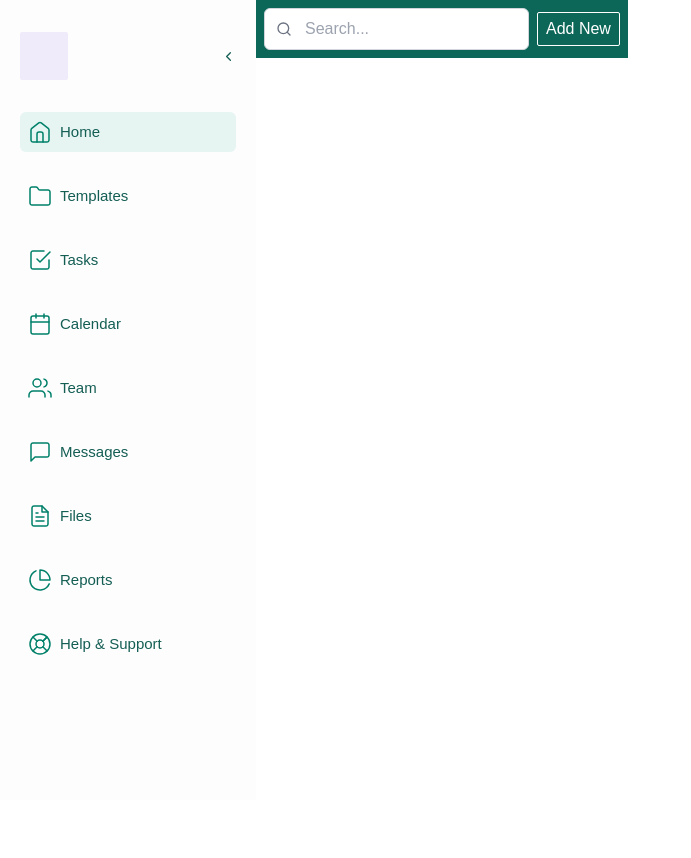
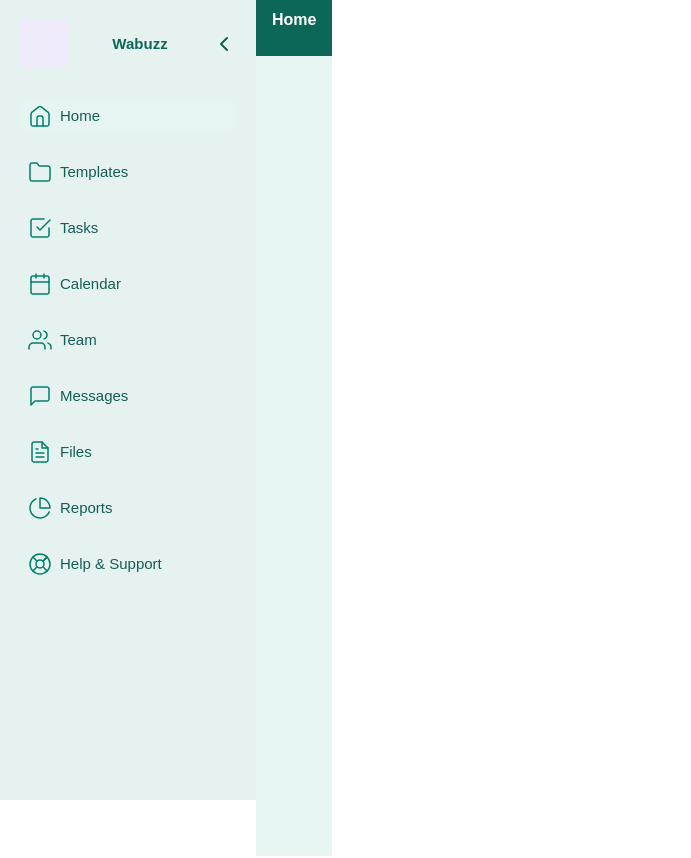
Before and after one commit to SarthakCentocode/marketing-tool, a Next.js app: page / in a window 1280 px wide. Both pictures are taken after a click on the button 27 px from the left and 39 px from the top of the page. Shown: the whole page, without its empty margins (0-691 px from the left). Built offline with nearby package versions, Linux system fonts and the light colour scheme.

Commit message:
commit changes

```diff
--- a/src/app/layout.tsx
+++ b/src/app/layout.tsx
@@ -13,7 +13,7 @@ export default function RootLayout({
   children: React.ReactNode;
 }>) {
   return (
-    <html lang="en">
+    <html lang="en" >
       <body className={`antialiased`}>
         <Sidebar>{children}</Sidebar>
       </body>
--- a/src/components/Sidebar.tsx
+++ b/src/components/Sidebar.tsx
@@ -1,8 +1,8 @@
 "use client";
 
-import { useState } from "react";
+import { useState, useEffect } from "react";
 import Link from "next/link";
-import { FiMenu, FiChevronLeft, FiSearch } from "react-icons/fi"; // Import the new arrow icon
+import { FiMenu, FiChevronLeft } from "react-icons/fi";
 import Image from "next/image";
 import home from "@/public/home.svg";
 import template from "@/public/template.svg";
@@ -19,54 +19,24 @@ type SidebarProps = {
 };
 
 const navigation = [
-  {
-    headline: "Home",
-    name: "dashboard",
-    route: "/dashboard",
-    icon: home,
-  },
+  { headline: "Home", name: "dashboard", route: "/dashboard", icon: home },
   {
     headline: "Templates",
     name: "Template Library",
     route: "/templates",
     icon: template,
   },
-  {
-    headline: "Tasks",
-    name: "Tasks",
-    route: "/tasks",
-    icon: task,
-  },
+  { headline: "Tasks", name: "Tasks", route: "/tasks", icon: task },
   {
     headline: "Calendar",
     name: "Calendar",
     route: "/calendar",
     icon: calender,
   },
-  {
-    headline: "Team",
-    name: "Team",
-    route: "/team",
-    icon: team,
-  },
-  {
-    headline: "Messages",
-    name: "Messages",
-    route: "/messages",
-    icon: message,
-  },
-  {
-    headline: "Files",
-    name: "Files",
-    route: "/files",
-    icon: file,
-  },
-  {
-    headline: "Reports",
-    name: "Reports",
-    route: "/reports",
-    icon: report,
-  },
+  { headline: "Team", name: "Team", route: "/team", icon: team },
+  { headline: "Messages", name: "Messages", route: "/messages", icon: message },
+  { headline: "Files", name: "Files", route: "/files", icon: file },
+  { headline: "Reports", name: "Reports", route: "/reports", icon: report },
   {
     headline: "Help & Support",
     name: "Help and Support",
@@ -77,32 +47,36 @@ const navigation = [
 
 const Sidebar: React.FC<SidebarProps> = ({ children }) => {
   const [isOpen, setIsOpen] = useState(false);
-  const [searchQuery, setSearchQuery] = useState("");
   const [selectedRoute, setSelectedRoute] = useState("/dashboard");
+  const [pageTitle, setPageTitle] = useState("Home");
 
   const toggleSidebar = () => {
     setIsOpen(!isOpen);
   };
 
-  const handleSearchChange = (e: React.ChangeEvent<HTMLInputElement>) => {
-    setSearchQuery(e.target.value);
-  };
+  useEffect(() => {
+    const currentNavItem = navigation.find(
+      (item) => item.route === selectedRoute
+    );
+    if (currentNavItem) setPageTitle(currentNavItem.headline);
+  }, [selectedRoute]);
 
   return (
-    <div className="flex h-screen relative ">
+    <div className="flex h-screen relative">
+      {/* Sidebar */}
       <div
-        className={`bg-[#fdfdfd] text-white  p-5 pt-8 ${
+        className={`bg-[#E6F2F0] text-white p-5 ${
           isOpen ? "w-[20%]" : "w-[5%]"
-        } duration-300 fixed z-10 top-0 left-0 h-full `}
+        }
+        duration-200 fixed z-10 top-0 left-0 h-full`}
       >
-        <div className="flex justify-between items-center mb-8">
+        <div className="flex justify-between items-center mb-8 text-black text-[15px] font-bold">
           {isOpen && (
             <div className="rounded-sm h-[48px] w-[48px] bg-[#EFEBFA]"></div>
           )}
-          <button
-            onClick={toggleSidebar}
-            className="  text-[#145E54] text-[15px]"
-          >
+          {isOpen && <div className="text-[#0D6759]">Wabuzz</div>}
+
+          <button onClick={toggleSidebar} className="text-[#145E54] text-2xl">
             {isOpen ? <FiChevronLeft /> : <FiMenu />}
           </button>
         </div>
@@ -113,11 +87,9 @@ const Sidebar: React.FC<SidebarProps> = ({ children }) => {
               key={item.name}
               href={item.route}
               onClick={() => setSelectedRoute(item.route)}
-              className={`flex items-center text-[15px] text-[#145E54] hover:bg-[#145E54] hover:text-white ${
-                isOpen && "p-2"
-              } rounded-md ${
-                selectedRoute === item.route ? "bg-[#E6F5F2]" : ""
-              }`}
+              className={`flex items-center text-[15px] text-[#145E54] hover:bg-[#145E54]
+              hover:text-white ${isOpen && "py-1 px-2"} rounded-md
+              ${selectedRoute === item.route ? "bg-[#E6F5F2]" : ""}`}
             >
               <Image src={item.icon} alt={item.name} width={24} height={24} />
               <span
@@ -132,26 +104,17 @@ const Sidebar: React.FC<SidebarProps> = ({ children }) => {
         </div>
       </div>
 
+      {/* Main Content */}
       <div className={`relative ${isOpen ? "ms-[20%]" : "ms-[5%]"}`}>
-        <div className="bg-[#0D6759] p-2 sticky top-0 w-">
-          <div className=" flex justify-end items-center overflow-y-auto">
-            <div className="relative">
-              <input
-                type="text"
-                value={searchQuery}
-                onChange={handleSearchChange}
-                placeholder="Search..."
-                className="pl-10 pr-4 py-2 border border-gray-300 rounded-md focus:outline-none focus:ring focus:border-green-500"
-              />
-              <FiSearch className="absolute top-1/2 left-3 transform -translate-y-1/2 text-gray-500" />
-            </div>
-            <button className=" ms-2 border-[1px] border-white px-2 py-1 text-white rounded-sm ">
-              Add New
-            </button>
-          </div>
+        {/* Top Bar */}
+        <div className="bg-[#0D6759] p-2 sticky top-0 w-full h-14 text-white px-4 font-bold">
+          {pageTitle}
         </div>
 
-        <div className="h-full w-full overflow-y">{children}</div>
+        {/* Content Area */}
+        <div className="h-full w-full overflow-y-auto p-4 bg-[#E6F5F2]">
+          {children}
+        </div>
       </div>
     </div>
   );
```
